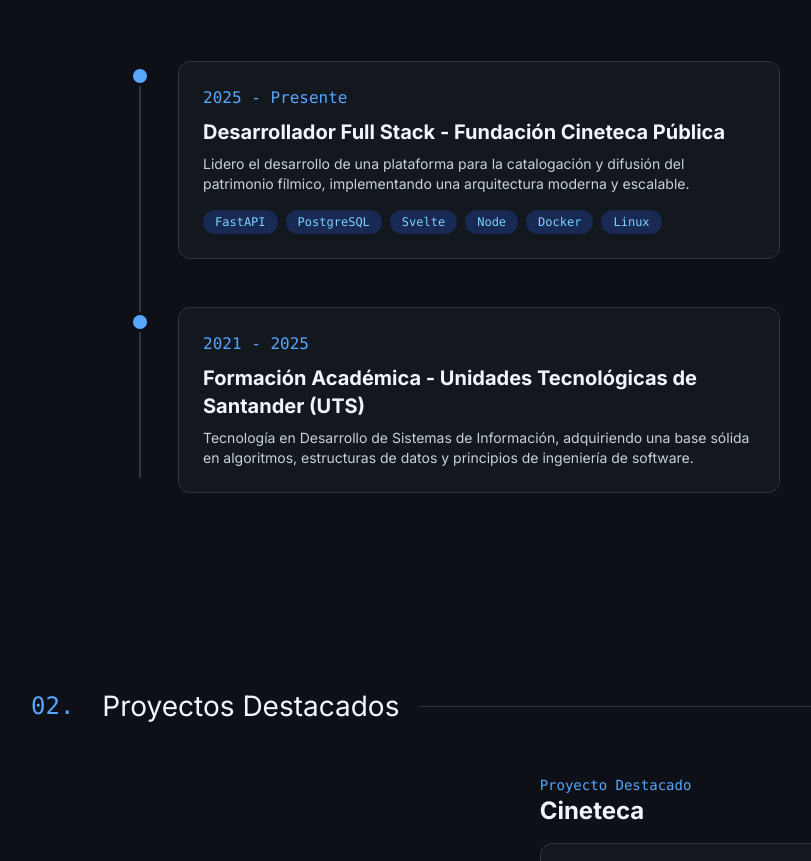
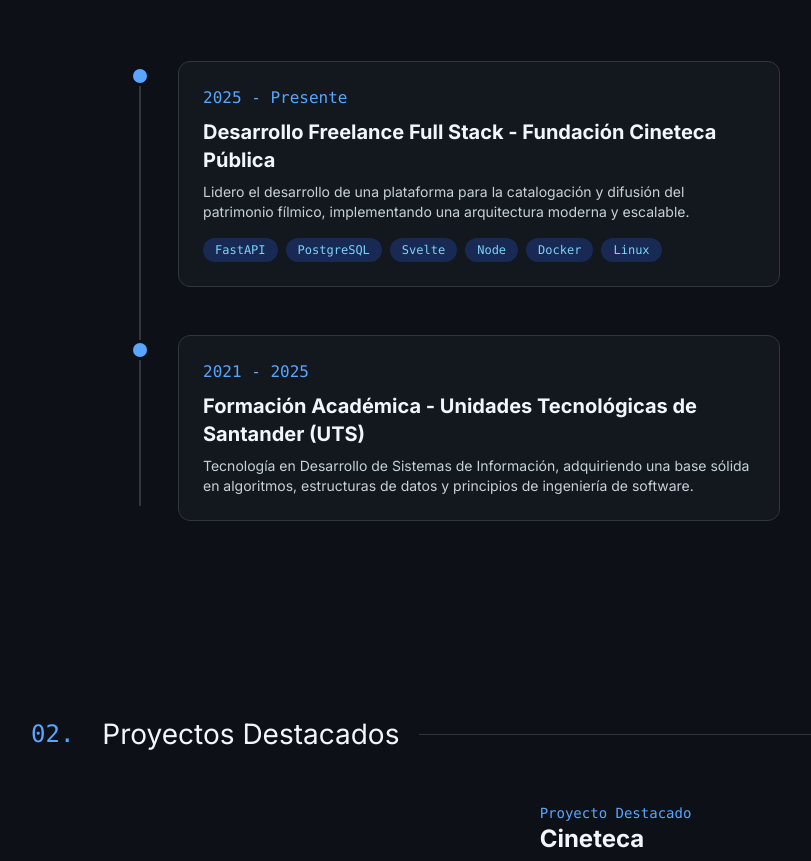
Before and after one commit to cawtoz/portfolio-web, a plain HTML site: page index.html in a window 1280 px wide. Shown: the part 941-1802 px from the top of the page, without its empty margins (185-996 px from the left). Drawn offline with nearby package versions, Linux system fonts and the light colour scheme.

Commit message:
edit timeline title

```diff
--- a/index.html
+++ b/index.html
@@ -482,7 +482,7 @@
                         <div class="timeline-item reveal-timeline">
                             <div class="card p-6">
                                 <p class="font-mono mb-2" style="color: var(--accent-blue);">2025 - Presente</p>
-                                <h3 class="text-xl font-bold mb-2">Desarrollador Full Stack - Fundación Cineteca Pública</h3>
+                                <h3 class="text-xl font-bold mb-2">Desarrollo Freelance Full Stack - Fundación Cineteca Pública</h3>
                                 <p class="text-sm text-text-secondary mb-4">Lidero el desarrollo de una plataforma para la catalogación y difusión del patrimonio fílmico, implementando una arquitectura moderna y escalable.</p>
                                 <div class="flex flex-wrap gap-2">
                                     <span class="bg-blue-900/50 text-sky-300 text-xs font-mono py-1 px-3 rounded-full">FastAPI</span>
```
